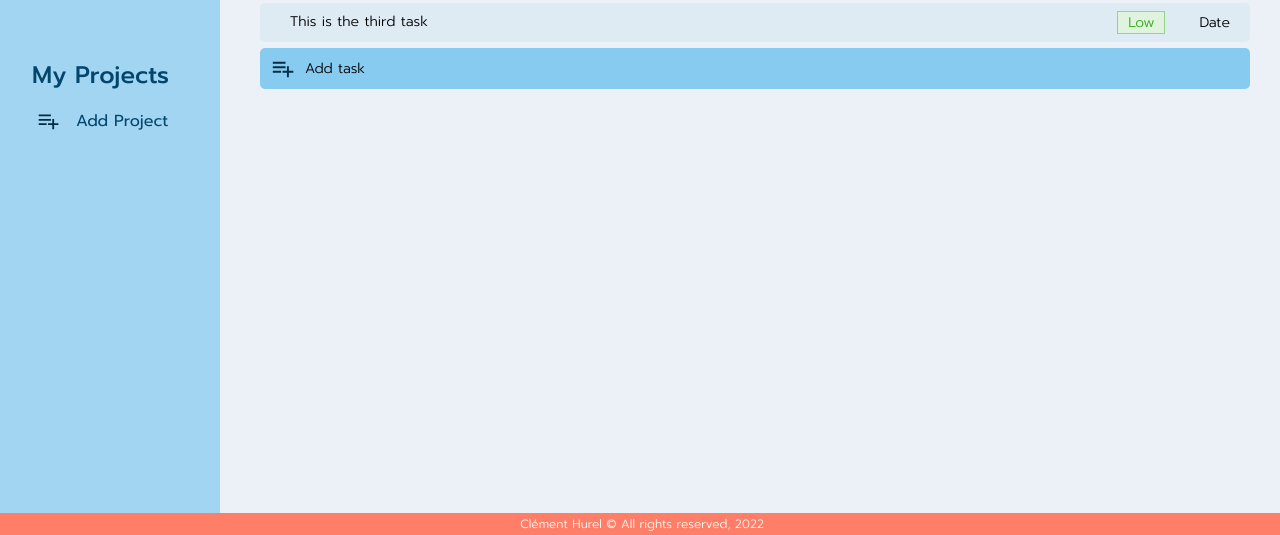
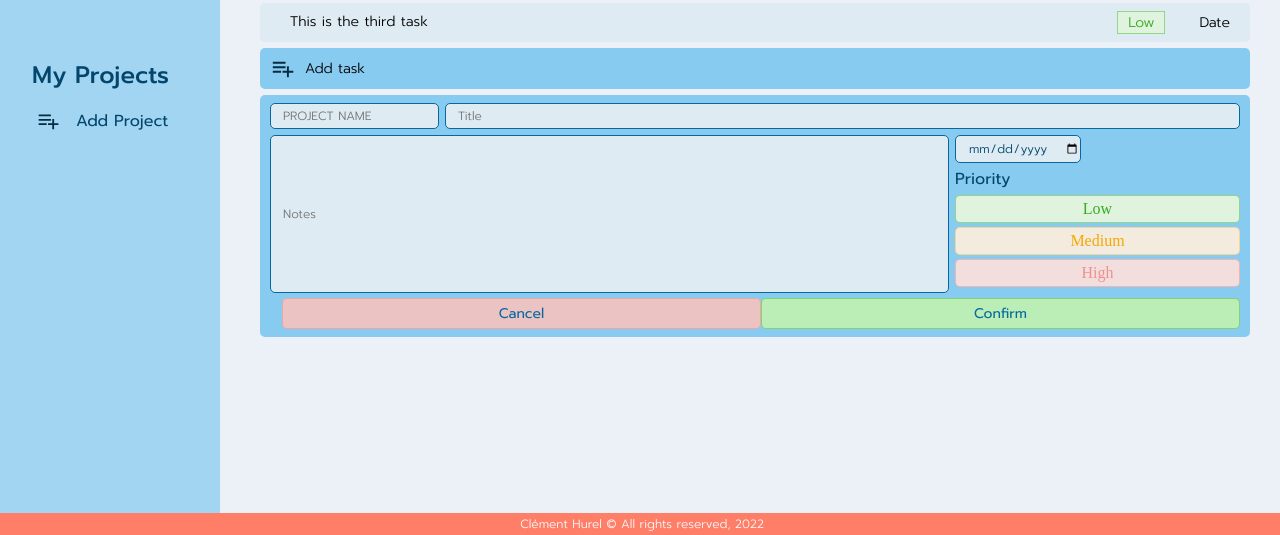
Before and after one commit to hrlclem/to-do-list, a website built with webpack: page dist/index.html in a window 1280 px wide. Shown: the part 265-800 px from the top of the page. Built offline with nearby package versions, Linux system fonts and the light colour scheme.

Commit message:
MY PROJECTS main beginning

```diff
--- a/src/index.js
+++ b/src/index.js
@@ -1,4 +1,4 @@
-import visualDisplay from './display.js';
+import visualDisplay from './projectDisplay.js';
 
 let allProjects = [];
 
--- a/src/style.css
+++ b/src/style.css
@@ -256,7 +256,6 @@ html, body, #content {
         }
 
 
-
 /* -- TODOLIST -- */
 .toDoListContent{
     grid-row-start: 2;
@@ -353,7 +352,7 @@ html, body, #content {
     }
 
 
-    /* Add Tasks */
+    /* Add Tasks Btn*/
     .addTasksMain{
         display: flex;
         align-items: center;
@@ -382,6 +381,80 @@ html, body, #content {
         font-size: 14px;
     }
 
+    /* Create New Task */
+    .createNewTask{
+        display: block;
+        align-items: center;
+        padding-left: 10px;
+        padding-right: 10px;
+        padding-top: 8px;
+        padding-bottom: 8px;
+        background-color: #88cbf1;
+        width: 100%;
+        border-radius: 5px;
+        margin-bottom:6px;
+    }
+        .addInputTaskField{
+            display: flex;
+            padding-left: 12px;
+            padding-bottom: 3px;
+            padding-top: 3px;
+            border-radius: 5px;
+            cursor: pointer;
+            border: 1px solid #07689F;
+            background-color: #deebf3;
+            outline: none;
+
+            font-family: 'Prompt', sans-serif;
+            color:#03466d;
+            font-weight: 200;
+            font-size: 12px;
+        }
+        .lineOneDiv{
+            width:100%;
+            display:flex;
+            margin-bottom: 6px;
+        }
+            .addTaskTitleField{
+                width: 99%;
+                margin-left: 6px;
+            }
+        .lineTwoDiv{
+            width:100%;
+            display:flex;
+            justify-content: center;
+
+        }
+            .addTaskNotesField{
+                width:70%;
+                height: 150px;
+                margin-right: 6px;
+            }
+            .selectPriorityField{
+                width: 30%;
+            }
+                .selectDateProjectField{
+                }
+                .priorityTitle{
+                    font-family: 'Prompt', sans-serif;
+                    color:#03466d;
+                    font-weight: 400;
+                    font-size: 16px;
+                    margin-top: 4px;
+                }
+                .selectTaskPriority{
+                    display: flex;
+                    justify-content: center;
+                    padding-top: 4px;
+                    padding-bottom: 4px;
+                    margin-top: 4px;
+                    border-radius: 5px;
+                    cursor: pointer;
+                }
+
+
+
+
 
 
 
```
Also changed, not shown: dist/index.html, src/projectDisplay.js (renamed from src/display.js), src/taskDisplay.js (added).
